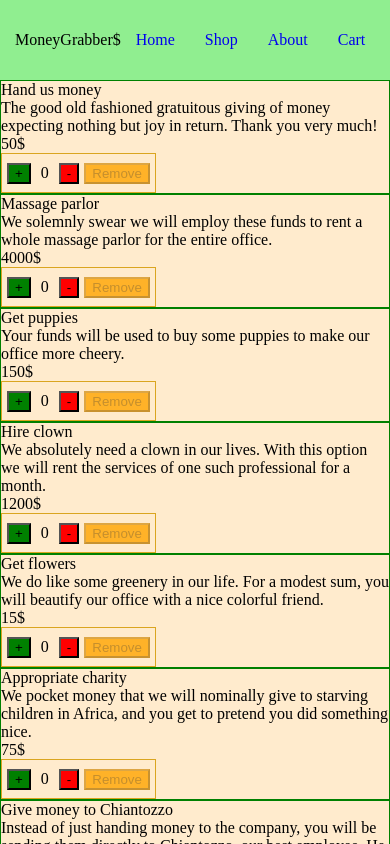
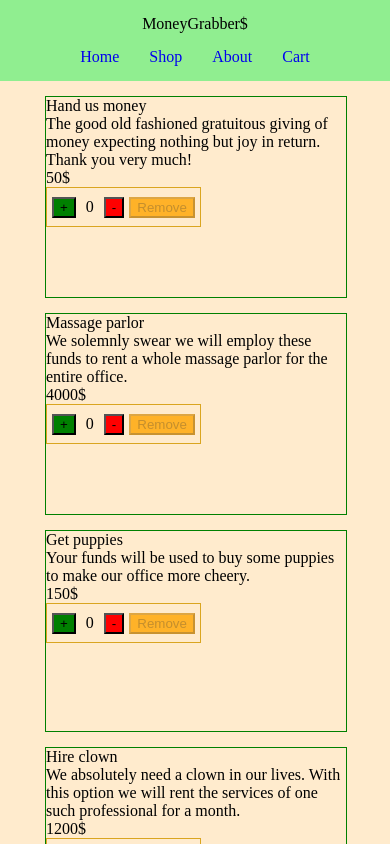
Before and after one commit to Osserc/shopping-cart, a React (Create React App) app: page /shop in a window 390 px wide. Shown: the top 844 px of the page. Built offline with nearby package versions, Linux system fonts and the light colour scheme.

Commit message:
Swap flex for grid for products display

```diff
--- a/src/App.css
+++ b/src/App.css
@@ -30,6 +30,10 @@ body {
 
 .align-center {
   align-items: center;
+}
+
+.f-wrap {
+  flex-wrap: wrap;
 }
 
 .gap-15 {
@@ -76,9 +80,15 @@ body {
   margin: auto;
 }
 
+.mb-15 {
+  margin-bottom: 15px;
+}
+
 .card {
   background-color: blanchedalmond;
   border: 1px solid green;
+  width: 300px;
+  height: 200px;
 }
 
 .btn-plus {
@@ -93,7 +103,7 @@ body {
   background-color: orange;
 }
 
-.btn-done {
+.btn-generic {
   background-color: yellow;
 }
 
@@ -105,6 +115,8 @@ body {
 
 html, body, #root {
   width: 100%;
+  background-color: blanchedalmond;
+  box-sizing: border-box;
 }
 
 /* CSS proper */
@@ -123,9 +135,23 @@ nav {
 nav ul {
   list-style: none;
   padding: 0;
+  margin: 0;
 }
 
 nav ul li {
   display: inline-block;
   padding: 0 15px;
 }
+
+.cards-container {
+  display: grid;
+  grid-template-columns: repeat(auto-fill, 300px);
+  justify-content: center;
+  gap: 15px;
+}
+
+@media (max-width: 500px) {
+  nav {
+    flex-direction: column;
+  }
+}
--- a/src/App.js
+++ b/src/App.js
@@ -12,7 +12,7 @@ function App() {
 
   return (
     <BrowserRouter>
-    <Navbar itemsCount={useCart.countItems()} />
+      <Navbar itemsCount={useCart.countItems()} />
       <Routes>
         <Route path="" element={<Homepage />}></Route>
         <Route path="about" element={<About />}></Route>
--- a/src/components/About.js
+++ b/src/components/About.js
@@ -8,7 +8,7 @@ function About() {
             <p>As a company, we are driven by the desire of getting as rich as possible by taking people's money,
                 and we have employed the latest technologies to aid you in aiding us in this process.</p>
             <p>What are you waiting for? Take a look at our excellent product line up and give us all your money!</p>
-            <Link to='/shop'><button>Give money</button></Link>
+            <Link to='/shop'><button className='btn-generic'>Give money</button></Link>
         </div>
     )
 }
--- a/src/components/Cart.js
+++ b/src/components/Cart.js
@@ -7,7 +7,8 @@ function Cart(props) {
     }
 
     return (
-        <div className='products-container'>{props.cart.map((item) => {
+        <div className='flex flex-c justify-center gap-15'>
+            <div className='cards-container'>{props.cart.map((item) => {
                 return <div key={item.product.id} className='card'>
                     <div>
                         {item.product.name}
@@ -18,10 +19,11 @@ function Cart(props) {
                     <OrderButton cart={props.cart} id={item.product.id} handleCart={props.handleCart} />
                 </div>
             })}
+            </div>
             {props.cart.length > 0 ?
-        <button className='btn-done' data-action='clear' onClick={thanks}>Checkout</button>
+            <button className='btn-generic w-fit m-auto' data-action='clear' onClick={thanks}>Checkout</button>
             :
-        <div>You have no products in your cart. Come on, gives us some money!</div>}
+            <div className='flex m-auto'>You have no products in your cart. Come on, gives us some money!</div>}
         </div>
     )
 }
--- a/src/components/Navbar.js
+++ b/src/components/Navbar.js
@@ -2,7 +2,7 @@ import { Link } from 'react-router-dom'
 
 function Navbar(props) {
     return (
-        <nav className="flex space-between align-center p-15">
+        <nav className="flex space-between align-center gap-15 p-15 mb-15">
             <div>MoneyGrabber$</div>
             <ul className="flex">
                 <Link to="">
--- a/src/components/Shop.js
+++ b/src/components/Shop.js
@@ -3,7 +3,7 @@ import { OrderButton } from './OrderButton'
 
 function Shop(props) {
     return (
-        <div className='products-container'>{products.map((item) => {
+        <div className='cards-container'>{products.map((item) => {
             return <div key={item.id} className='card'>
                 <div>
                     {item.name}
@@ -19,5 +19,5 @@ function Shop(props) {
         })}</div>
     )
 }
-
+// flex justify-center align-center f-wrap gap-15
 export { Shop }
```
Also changed, not shown: src/setupTests.js (deleted, +0 -5 lines). Lines whose indentation alone changed are shown as unchanged.
